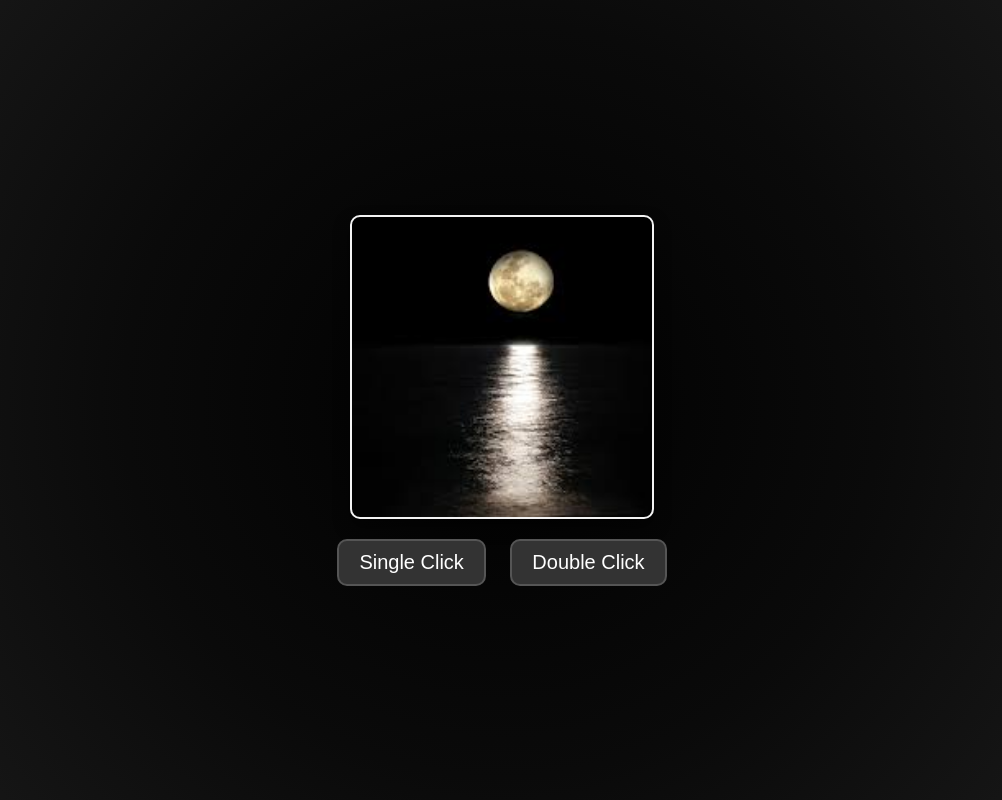
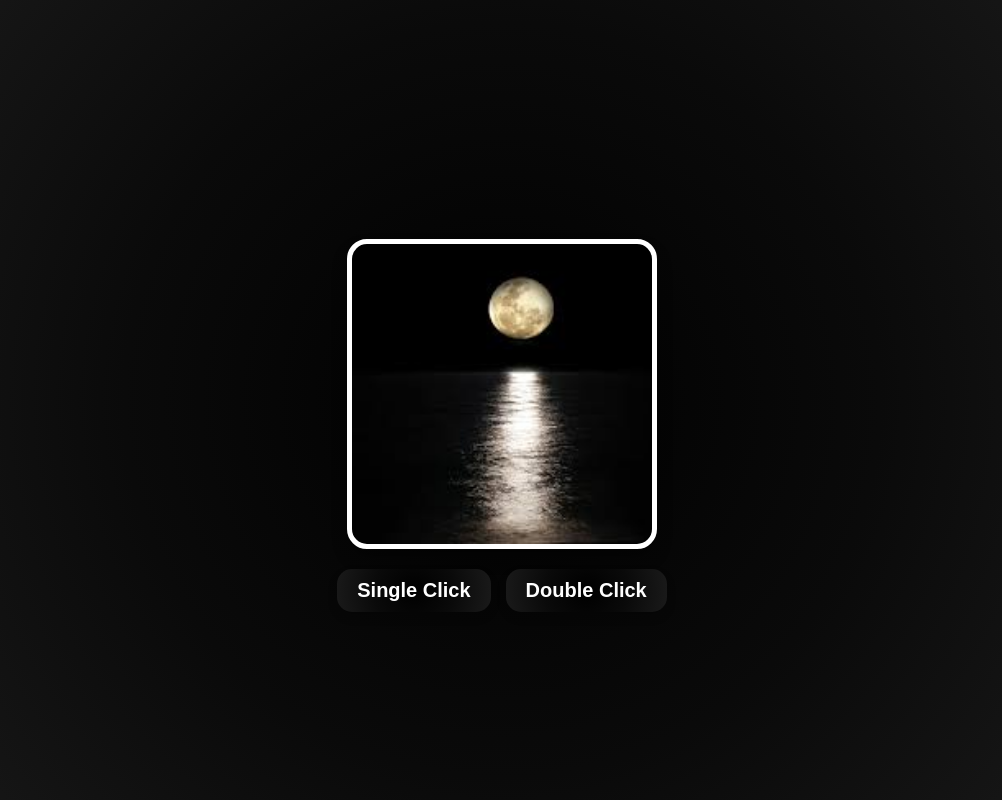
Before and after one commit to Liffy77/Image-Toggle, a plain HTML site: page index.html in a window 1280 px wide. Shown: the whole page, without its empty margins (138-1140 px from the left). Drawn offline with Linux system fonts and the light colour scheme.

Commit message:
Update index.html

```diff
--- a/index.html
+++ b/index.html
@@ -5,17 +5,18 @@
     <meta name="viewport" content="width=device-width, initial-scale=1.0">
     <title>Image Toggle Project</title>
     <style>
+
         body {
             display: flex;
             flex-direction: column;
             justify-content: center;
             align-items: center;
             gap: 20px;
+            background: radial-gradient(circle, #000000, #0a0a0a, #1a1a1a);
+            font-family: Arial, sans-serif;
+            color: white;
+            height: 100vh;
             margin: 0;
-    min-height: 100vh;
-    background: radial-gradient(circle, #000000, #0a0a0a, #1a1a1a);
-    color: white;
-    font-family: Arial, sans-serif;
         }
 
         #light {
@@ -24,38 +25,45 @@
             background-image: url("sea-2.jpg");
             background-size: cover;
             background-position: center;
-    border: 2px solid #f3f3f3;
-    border-radius: 10px;
-    box-shadow: 0 8px 15px rgba(0, 0, 0, 0.5);
+            margin-top: 50px;
+            border: 5px solid white;
+            border-radius: 20px;
+            box-shadow: 0 10px 15px rgba(0, 0, 0, 0.3);
             transition: transform 0.3s ease, box-shadow 0.3s ease;
         }
 
         #light:hover {
             transform: scale(1.05);
-    box-shadow: 0 12px 20px rgba(0, 0, 0, 0.7);
+            box-shadow: 0 15px 25px rgba(0, 0, 0, 0.5);
+        }
+
+        .buttons {
+            display: flex;
+            gap: 15px;
         }
 
         button {
             font-size: 20px;
+            font-weight: bold;
+            color: white;
+            background: radial-gradient(circle, #000000, #0a0a0a, #1a1a1a);
+            border: none;
+            border-radius: 15px;
             padding: 10px 20px;
-    margin: 0 10px;
-    background-color: #333;
-    color: #fff;
-    border: 2px solid #555;
-    border-radius: 10px;
             cursor: pointer;
-    transition: background-color 0.3s ease, color 0.3s ease;
+            box-shadow: 0 5px 10px rgba(0, 0, 0, 0.2);
+            transition: transform 0.2s ease, box-shadow 0.2s ease;
         }
 
         button:hover {
-    background-color: #555;
-    color: #f3f3f3;
+            transform: translateY(-5px);
+            box-shadow: 0 10px 15px rgba(0, 0, 0, 0.3);
         }
 
         button:active {
-    background-color: #777;
+            transform: translateY(0);
+            box-shadow: 0 5px 10px rgba(0, 0, 0, 0.2);
         }
-
     </style>
 </head>
 <body>
```
Lines whose indentation alone changed are shown as unchanged.
